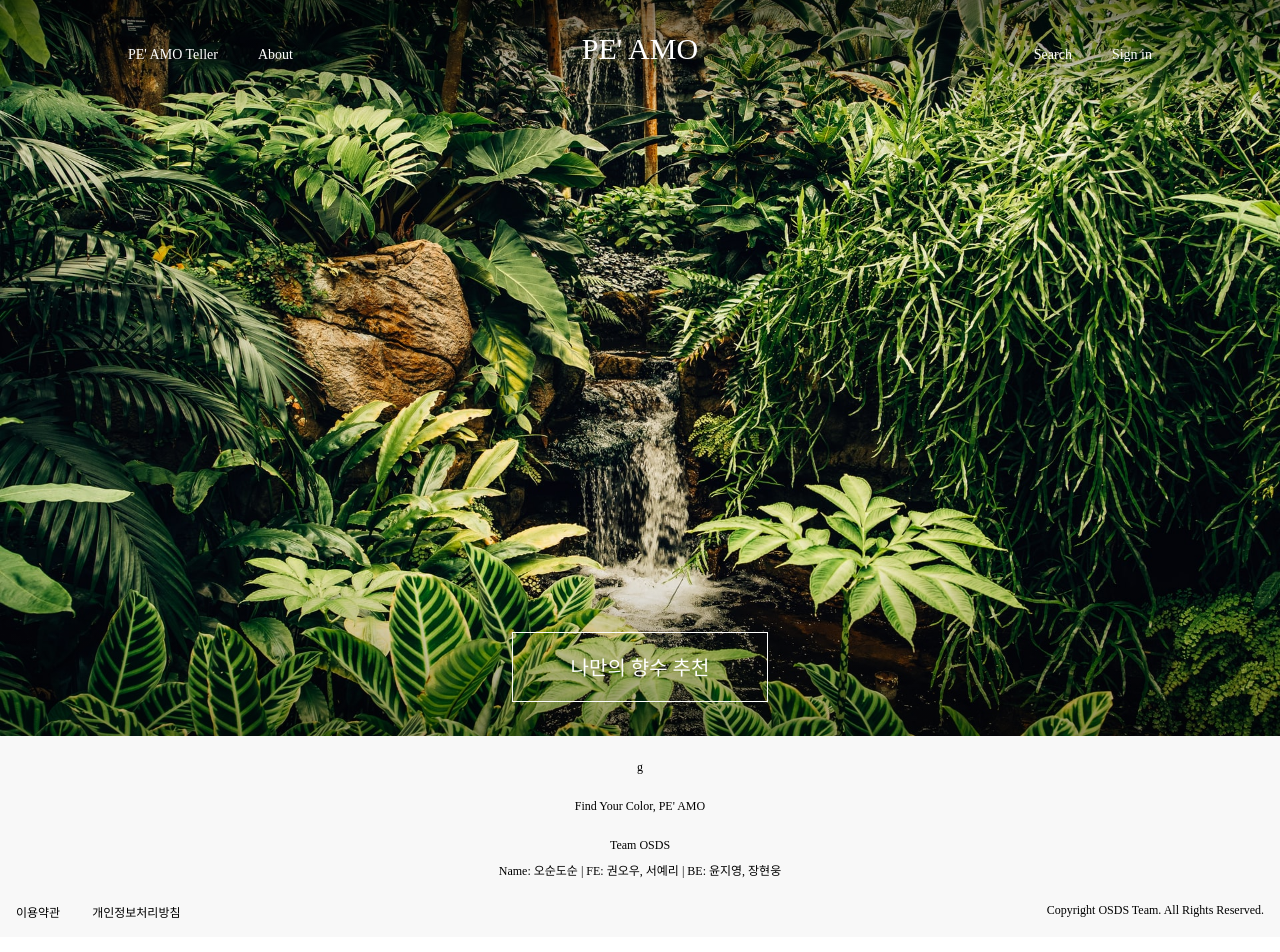
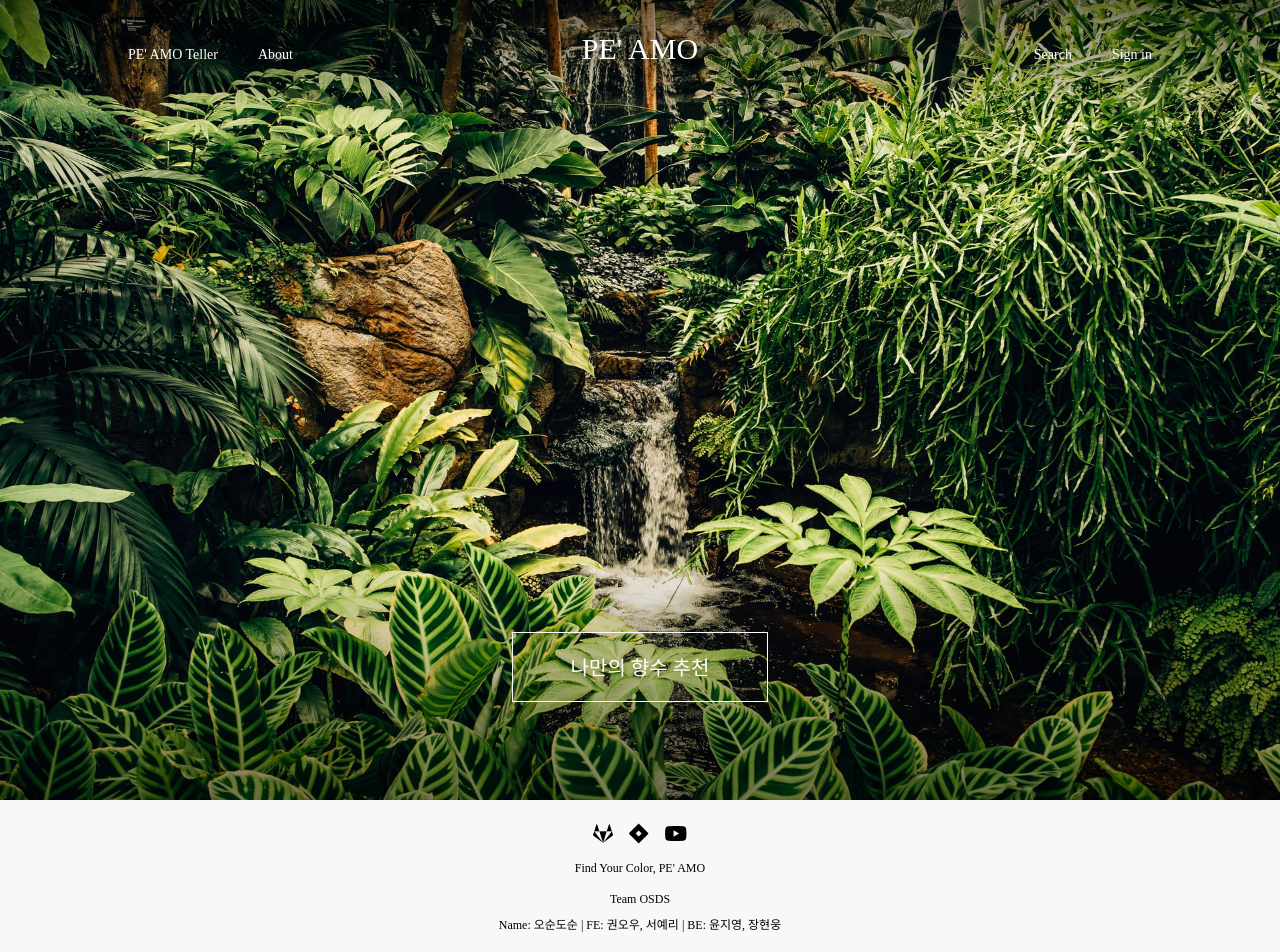
Before and after one commit to JiyeongYun/PEAMO, a React (Create React App) app in the folder frontend/: page / in a window 1280 px wide. Shown: the top 952 px of the page. Built offline with nearby package versions, Linux system fonts and the light colour scheme; a web font is replaced by a local one.

Commit message:
CHORE : footer icon 추가
Former-commit-id: 26eda78403aed2c37f172cb3d7cfcf576523b49e

```diff
--- a/frontend/src/App.css
+++ b/frontend/src/App.css
@@ -88,7 +88,7 @@ header .header__right > * {
 
 /* container start */
 .container {
-  min-height: 92vh;
+  min-height: 100vh;
 }
 /* container finish */
 
@@ -103,8 +103,13 @@ footer * {
   font-size: var(--small-font-size);
 }
 
+footer > .icons > i {
+  font-size: var(--large-font-size);
+  margin: 0 var(--margin-1);
+}
+
 footer > .slogan {
-  margin: var(--margin-3) 0;
+  margin: var(--margin-2) 0;
 }
 
 footer > .team > p {
--- a/frontend/src/App.js
+++ b/frontend/src/App.js
@@ -56,7 +56,11 @@ function App() {
       </div>
 
       <footer>
-        <div className="icons">g</div>
+        <div className="icons">
+          <i class="fab fa-gitlab"></i>
+          <i class="fab fa-jira"></i>
+          <i class="fab fa-youtube"></i>
+        </div>
         <p className="slogan">Find Your Color, PE' AMO</p>
         <div className="team">
           <p>Team OSDS</p>
```
Also changed, not shown: 1 other file (tests, documents, lock files or other folders).
